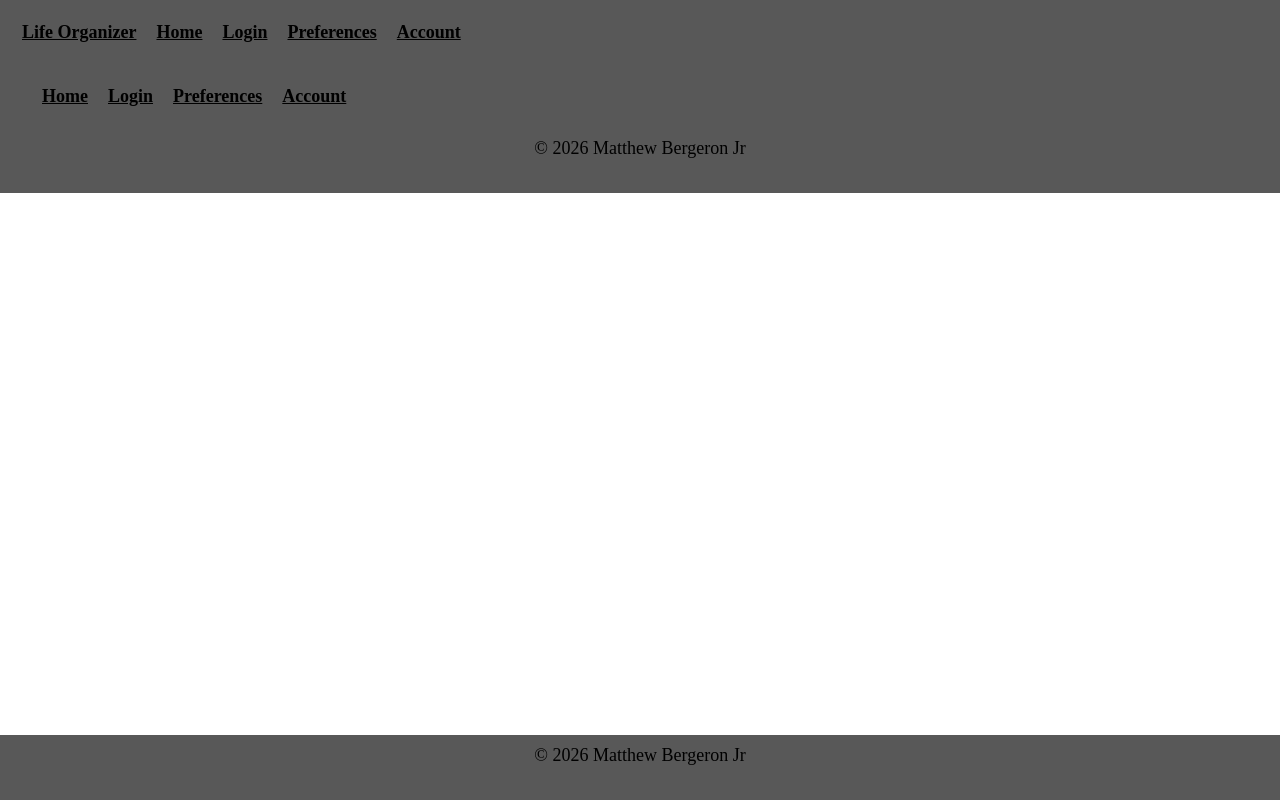
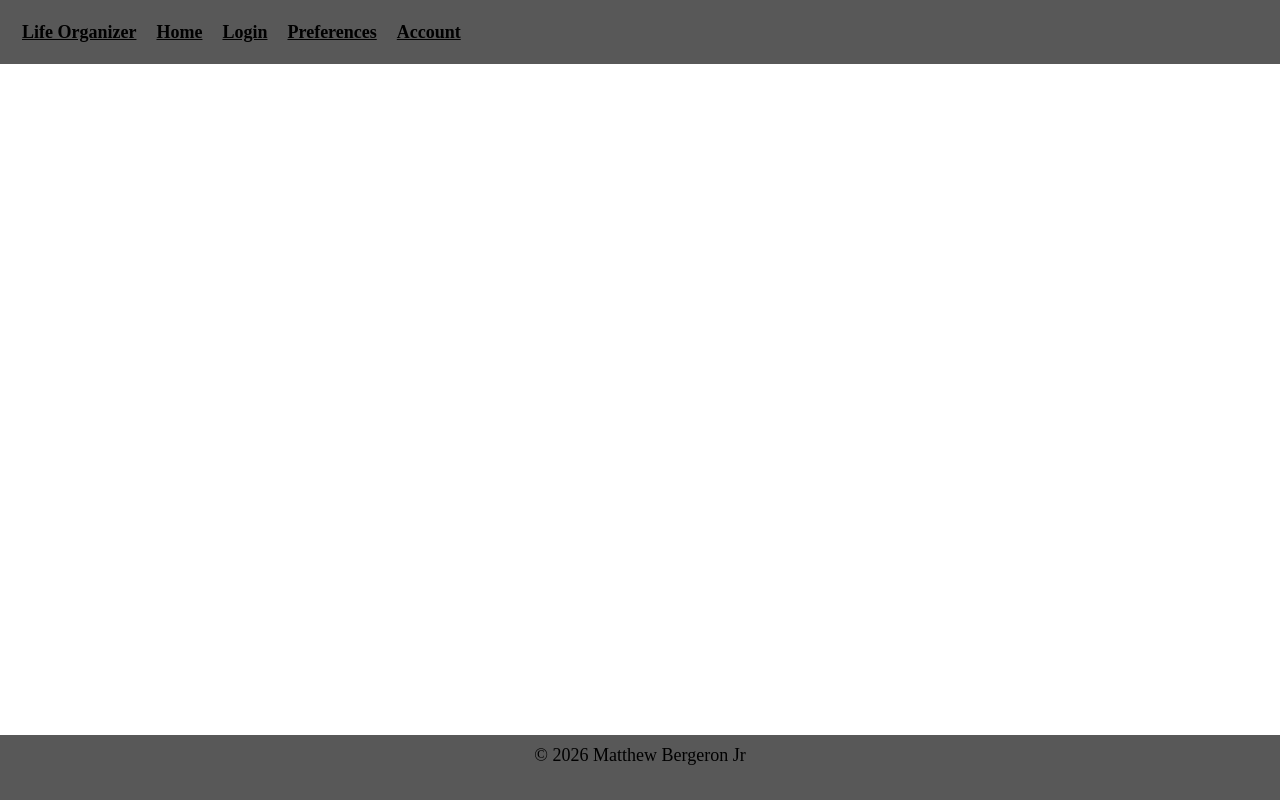
Before and after one commit to Mattmberg/nextjs-life-organizer, a Next.js app in the folder nextjs-life-organizer/: page /account in a window 1280 px wide. Shown: the top 800 px of the page. Built offline with nearby package versions, Linux system fonts and the light colour scheme.

Commit message:
Updated initial account index page.
Updated imports and added main content.

```diff
--- a/nextjs-life-organizer/pages/account/index.tsx
+++ b/nextjs-life-organizer/pages/account/index.tsx
@@ -1,14 +1,12 @@
-import Container from "@/components/container";
-import Footer from "@/components/footer";
-import Header from "@/components/header";
+import Container from "@/components/Container";
 
 export default function Account() {
   return (
     <>
     <Container>
-        <Header pageTitle="Life Organizer"/>
+      <main>
 
-        <Footer authorName="Matthew Bergeron Jr" copyrightYear={2026}/>
+      </main>
     </Container>
     </>
   );
```
